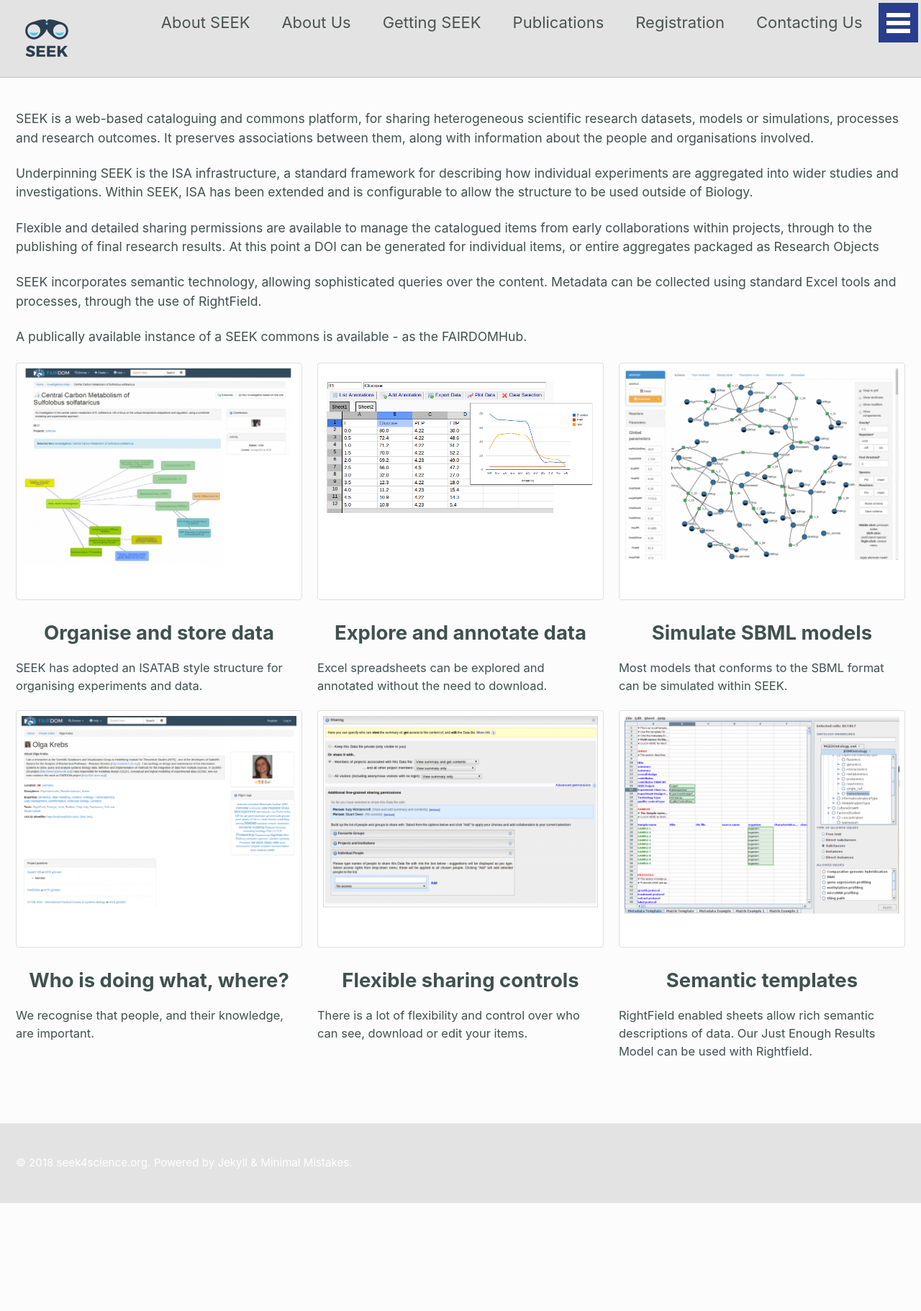
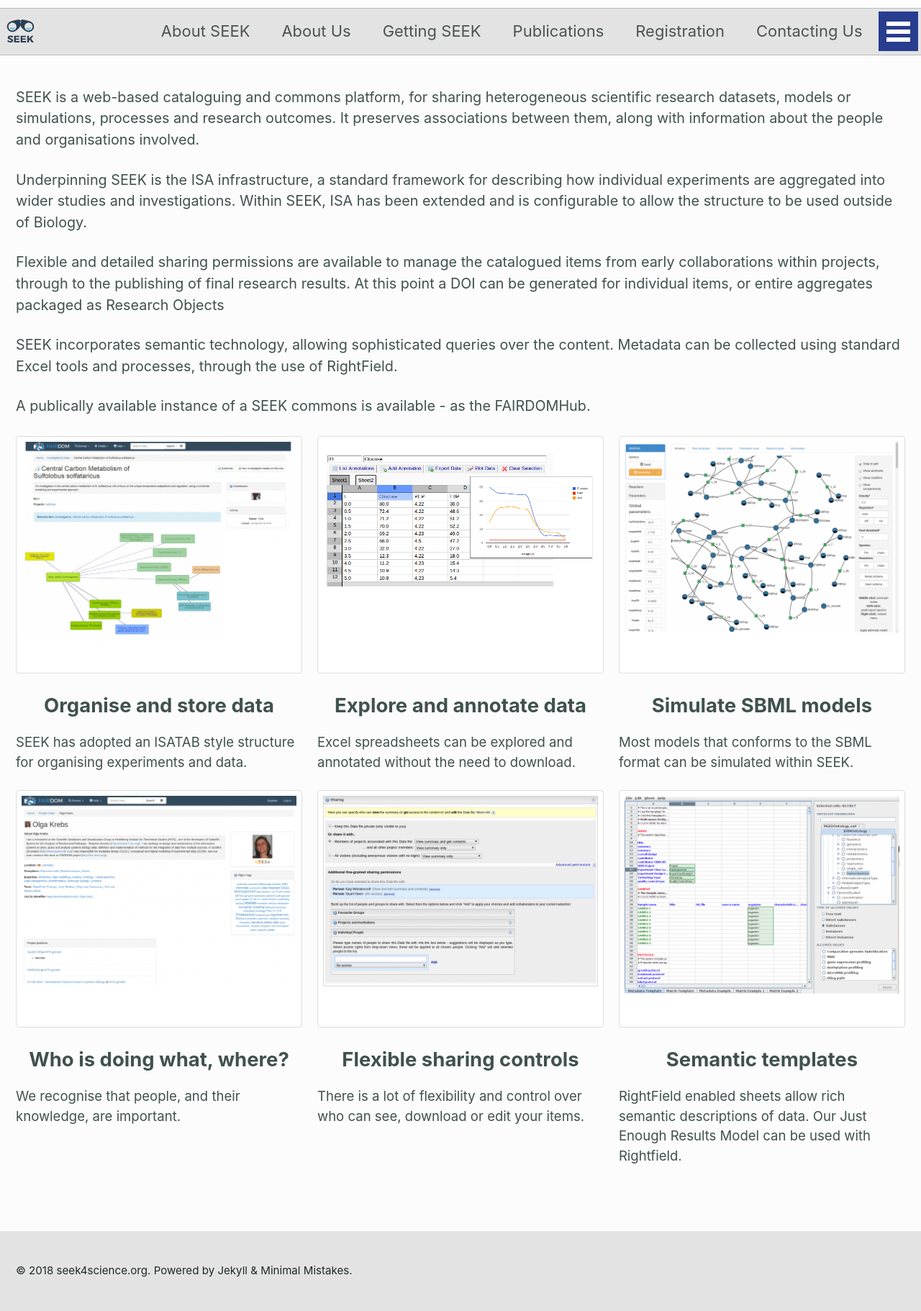
Before and after one commit to wna-se/seek4science.github.io, a Jekyll site: the page built from index.md, in a window 1280 px wide. Shown: the whole page at 72% size. Built offline with Jekyll 4.4.1, drawn with Linux system fonts in a browser that asks for light colours; nearby versions of some CDN libraries; before the commit the page ends 1672 px from its top, so only the background shows below that.

Commit message:
header tweaks

```diff
--- a/_includes/masthead.html
+++ b/_includes/masthead.html
@@ -1,8 +1,10 @@
 
 <div class="masthead">
+
   <div class="masthead__inner-wrap">
+    <a class="site-title" href="{{ '/' | relative_url }}"><img src="/assets/images/seek-logo.svg"/></a>
     <div class="masthead__menu">
-      <a class="site-title" href="{{ '/' | relative_url }}"><img src="/assets/images/seek-logo.svg"/></a>
+
       <nav id="site-nav" class="greedy-nav">
         <ul class="visible-links">
           {% for link in site.data.navigation.main %}
--- a/_sass/minimal-mistakes/skins/_seek.scss
+++ b/_sass/minimal-mistakes/skins/_seek.scss
@@ -13,8 +13,9 @@ $footer-text-color: mix(#000, $text-color, 50%) !default;
 $link-color: #30599e !default;
 $masthead-background-color: $footer-background-color !default;
 $masthead-link-color: mix(#555,$text-color,50%) !default;
-$masthead-link-color-hover: mix(#000, $text-color, 20%) !default;
+$masthead-link-color-hover: mix(#000, $text-color, 100%) !default;
 $navicon-link-color-hover: mix(#fff, $text-color, 80%) !default;
+
 
 $teaser-item-border-color: mix(#fff, $border-color, 50%) !default;
 
@@ -23,7 +24,7 @@ $teaser-item-border-color: mix(#fff, $border-color, 50%) !default;
   p,
   li,
   dl {
-    font-size: 0.8em !important;
+    font-size: 0.9em !important;
   }
 }
 
@@ -32,7 +33,7 @@ $teaser-item-border-color: mix(#fff, $border-color, 50%) !default;
 }
 
 .page__footer {
-  color: #fff !important; // override
+  color: $footer-text-color !important; // override
 }
 
 .page__footer-follow .social-icons .svg-inline--fa {
@@ -40,6 +41,8 @@ $teaser-item-border-color: mix(#fff, $border-color, 50%) !default;
 }
 
 .masthead {
+  margin-top: 0.5em;
+  border-top: 1px solid $border-color;
   background: $masthead-background-color;
 }
 
@@ -48,9 +51,9 @@ $teaser-item-border-color: mix(#fff, $border-color, 50%) !default;
 }
 
 .site-title {
-  width: 100px;
-  float:left;
-  padding-left: 1em !important;
+  width: 50px;
+  float: left;
+  padding: 0 !important;
 }
 
 .masthead__inner-wrap {
```
